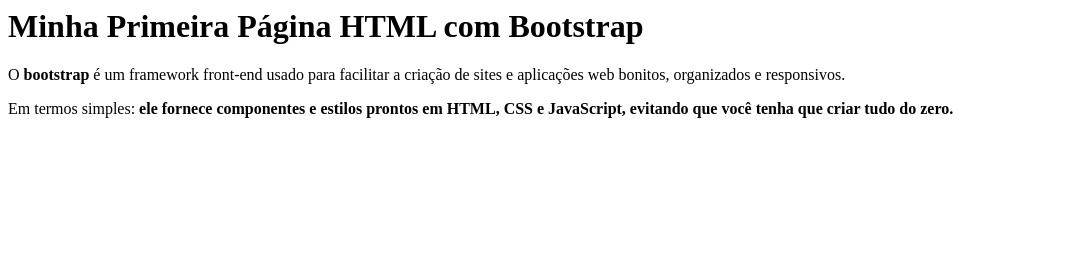
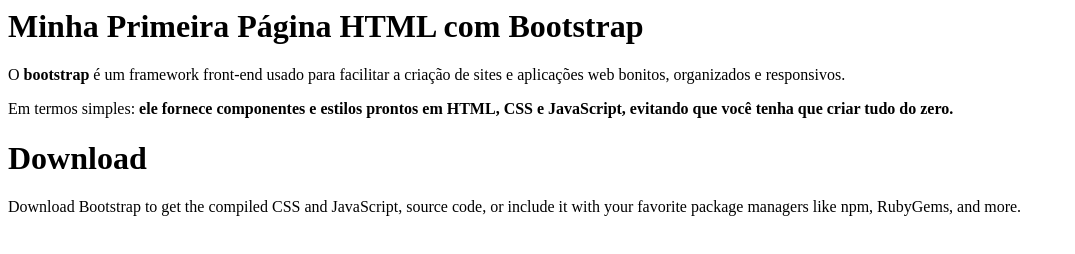
Before and after one commit to vinicius-nunes010/vinicius-htmlcssbootstrap2-2026, a plain HTML site: page index.html in a window 1280 px wide. Shown: the whole page, without its empty margins (0-1075 px from the left). Drawn offline with Linux system fonts and the light colour scheme.

Commit message:
<feat> Incluíndo a sessão de download

```diff
--- a/index.html
+++ b/index.html
@@ -6,5 +6,8 @@
             <h1>Minha Primeira Página HTML com Bootstrap</h1>
             <p> O <b>bootstrap</b> é um framework front-end usado para facilitar a criação de sites e aplicações web bonitos, organizados e responsivos.</p>
             <p>Em termos simples:<b> ele fornece componentes e estilos prontos em HTML, CSS e JavaScript, evitando que você tenha que criar tudo do zero.</b></p>
+            <h1>Download</h1>
+            <p>Download Bootstrap to get the compiled CSS and JavaScript, source code, or include it with your favorite
+package managers like npm, RubyGems, and more.</p>
         </body>
 </html>
```
